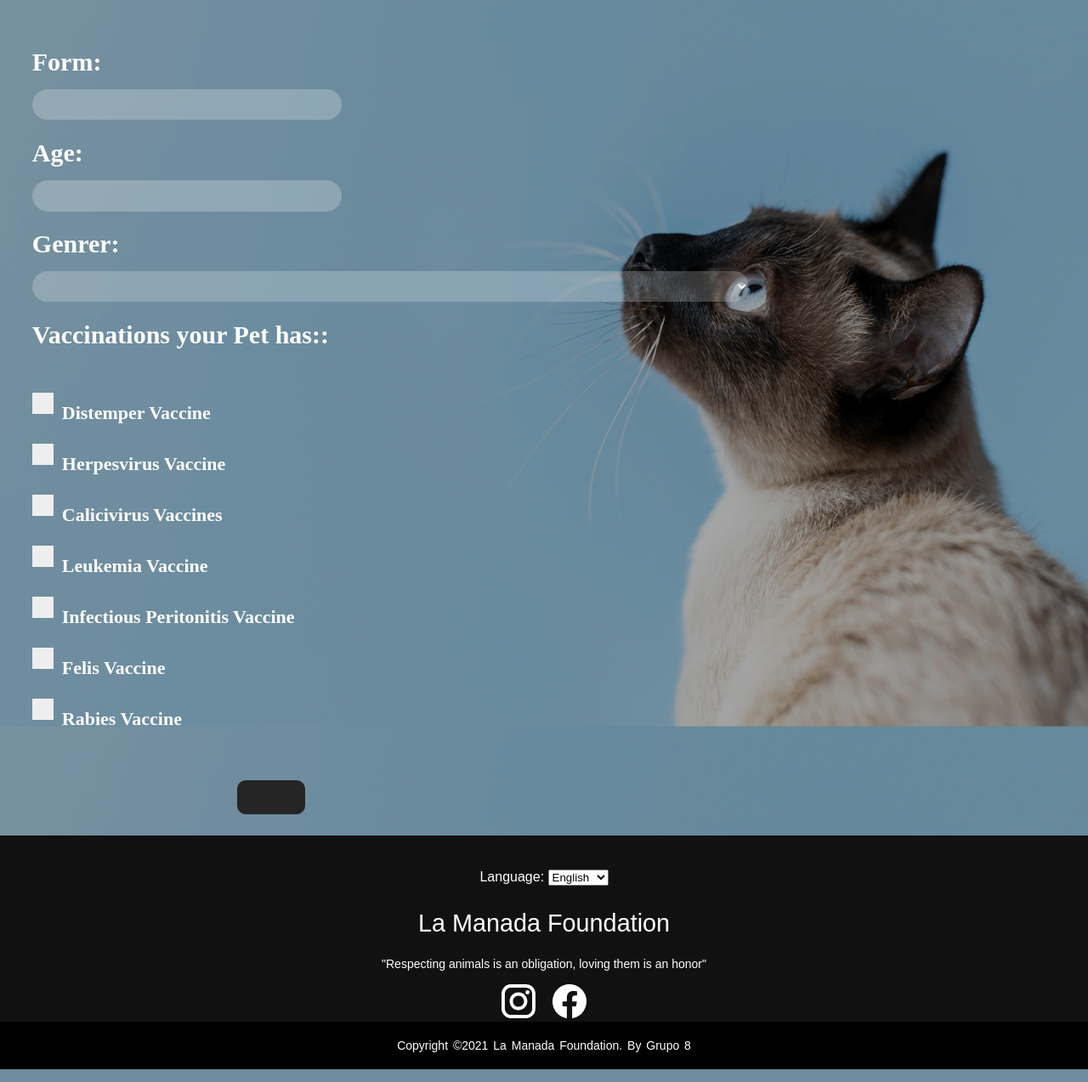
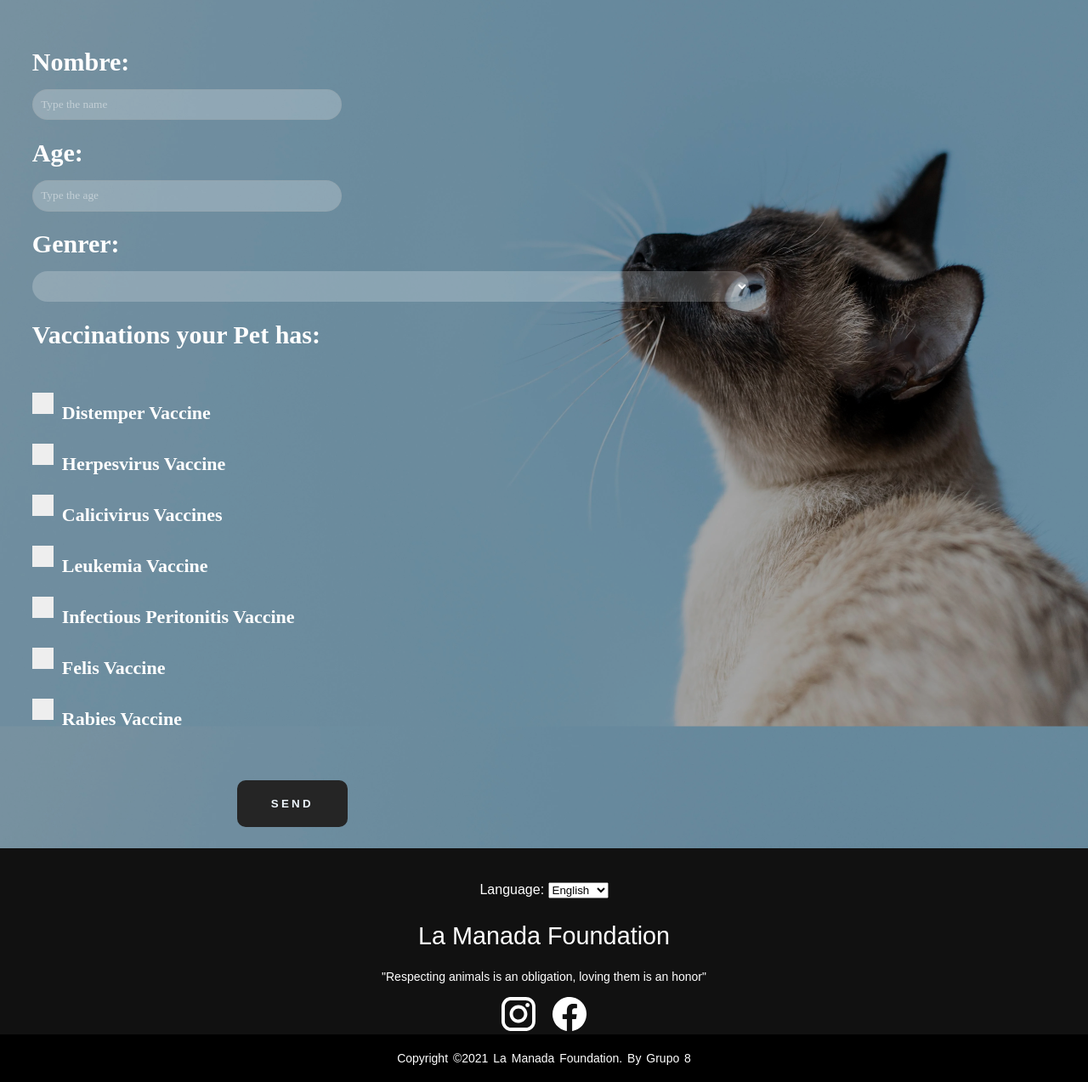
Before and after one commit to Javithor360/manada, a PHP site: page /cat_form.php in a window 1280 px wide. Shown: the part 60-1333 px from the top of the page at 85% size. Run offline with PHP 8.4, Linux system fonts and the light colour scheme; data that the repository does not hold is empty; some web fonts are replaced.

Commit message:
traducción

```diff
--- a/cat_form.php
+++ b/cat_form.php
@@ -12,7 +12,7 @@
         <meta charset="UTF-8">
         <script src="./js/navfootMaker.js"></script>
         <script type="text/javascript">window.navfoot = { lang: "<?php echo $_SESSION['lang']?>", session: "<?php echo $login ?>", username: "<?php echo $username ?>", navbar: { home: "<?php echo $navbar['home'] ?>", pets: "<?php echo $navbar['pets'] ?>", howAdopt: "<?php echo $navbar['howAdopt'] ?>", contact: "<?php echo $navbar['contact'] ?>", login: "<?php echo $navbar['login'] ?>" }, footer: { language: "<?php echo $footer['language'] ?>", languageOpc1: "<?php echo $footer['languageOpc1'] ?>", languageOpc2: "<?php echo $footer['languageOpc2'] ?>", title: "<?php echo $footer['title'] ?>", phrase: "<?php echo $footer['phrase'] ?>", copyright: "<?php echo $footer['copyright'] ?>" } }</script>
-        <title><?php echo $cat_form ['CatFormHeaderTitle'] ?> ∙ La Manada</title>
+        <title><?php echo $cat_form ['CatFormTitle'] ?> ∙ La Manada</title>
     </head>
     <body>
         <div id="navy"></div>
@@ -21,10 +21,10 @@
         <div class="formu">
             <form action="php/formu_dar.php" method="POST" onSubmit="document.getElementById('enviar').disabled=true;">
                 <label for="firstName" class="first-name"><?php echo $cat_form ['CatFormHeaderTitle'] ?>:</label>
-                <input class="input" id="firstName" type="text" name="nombre" placeholder="<?php echo $dog_form ['CatFormHolder1Desc'] ?>" required>
+                <input class="input" id="firstName" type="text" name="nombre" placeholder="<?php echo $cat_form ['CatFormHolder1Desc'] ?>" required>
 
                 <label for="age"><?php echo $cat_form ['CatFormHolder2'] ?>:</label>
-                <input class="input" for="age" type="number" name="edad" placeholder="<?php echo $dog_form ['CatFormHolder2Desc'] ?>" min="0" max="35" required>
+                <input class="input" for="age" type="number" name="edad" placeholder="<?php echo $cat_form ['CatFormHolder2Desc'] ?>" min="0" max="35" required>
 
                 <label for="sex"><?php echo $cat_form ['CatFormHolder3'] ?>:</label>
                 <select class="input" name="sexo">
@@ -32,7 +32,7 @@
                     <option><?php echo $cat_form ['CatFormHolder3Desc1'] ?></option>
                     <option><?php echo $cat_form ['CatFormHolder3Desc2'] ?></option>
                 </select>
-                <label for="vacunas"><?php echo $cat_form ['CatFormHolder4'] ?>:</label>
+                <label for="vacunas"><?php echo $cat_form ['CatFormHolder4'] ?></label>
                 <br><br>
 
                 <label class="container"><?php echo $cat_form ['CatFormHolder4Desc1'] ?>
--- a/dog_form.php
+++ b/dog_form.php
@@ -32,7 +32,7 @@
                 <option><?php echo $dog_form ['DogFormHolder3Desc2'] ?></option>
             </select>
             <br><br>
-            <label for="vacunas"><?php echo $dog_form ['DogFormHolder4'] ?>:</label>
+            <label for="vacunas"><?php echo $dog_form ['DogFormHolder4'] ?></label>
 
                 <label class="container"><?php echo $dog_form ['DogFormHolder4Desc1'] ?>
                     <input type="checkbox"value="Contra Distemper" name="opc1">
--- a/lang/en.php
+++ b/lang/en.php
@@ -227,7 +227,8 @@
     );
 
     $cat_form = array(
-        'CatFormHeaderTitle' => "Form",
+        'CatFormTitle' => "Form",
+        'CatFormHeaderTitle' => "Nombre",
         'CatFormHolder1' => "Pet's Name",
         'CatFormHolder1Desc' => "Type the name",
         'CatFormHolder2' => "Age",
@@ -243,5 +244,6 @@
         'CatFormHolder4Desc5' => "Infectious Peritonitis Vaccine",
         'CatFormHolder4Desc6' => "Felis Vaccine",
         'CatFormHolder4Desc7' => "Rabies Vaccine",
+        'CatSendButton' => "Send",
     );
 ?>
--- a/lang/es.php
+++ b/lang/es.php
@@ -227,7 +227,8 @@
     );
 
     $cat_form = array(
-        'CatFormHeaderTitle' => "Formulario",
+        'CatFormTitle' => "Formulario",
+        'CatFormHeaderTitle' => "Nombre",
         'CatFormHolder1' => "Nombre de mascota",
         'CatFormHolder1Desc' => "Ingrese sus nombres",
         'CatFormHolder2' => "Edad",
--- a/select.php
+++ b/select.php
@@ -12,7 +12,7 @@
         <link rel="stylesheet" href="./css/footer_style.css">
         <script src="./js/navfootMaker.js"></script>
         <script type="text/javascript">window.navfoot = { lang: "<?php echo $_SESSION['lang']?>", session: "<?php echo $login ?>", username: "<?php echo $username ?>", navbar: { home: "<?php echo $navbar['home'] ?>", pets: "<?php echo $navbar['pets'] ?>", howAdopt: "<?php echo $navbar['howAdopt'] ?>", contact: "<?php echo $navbar['contact'] ?>", login: "<?php echo $navbar['login'] ?>" }, footer: { language: "<?php echo $footer['language'] ?>", languageOpc1: "<?php echo $footer['languageOpc1'] ?>", languageOpc2: "<?php echo $footer['languageOpc2'] ?>", title: "<?php echo $footer['title'] ?>", phrase: "<?php echo $footer['phrase'] ?>", copyright: "<?php echo $footer['copyright'] ?>" } }</script>
-        <title><?php echo $select ['pageSelectTitle'] ?></title>
+        <title> <?php echo $select ['pagSelectTitle'] ?> </title>
     </head>
     <body>
         <div id="navy"></div>
```
